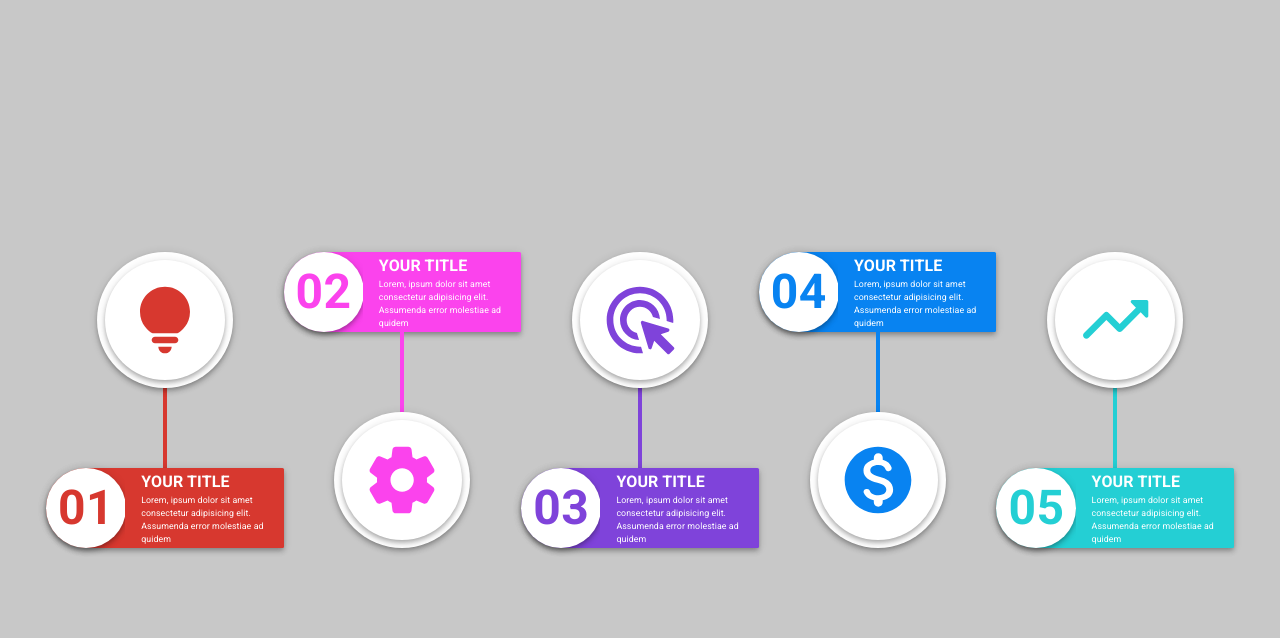
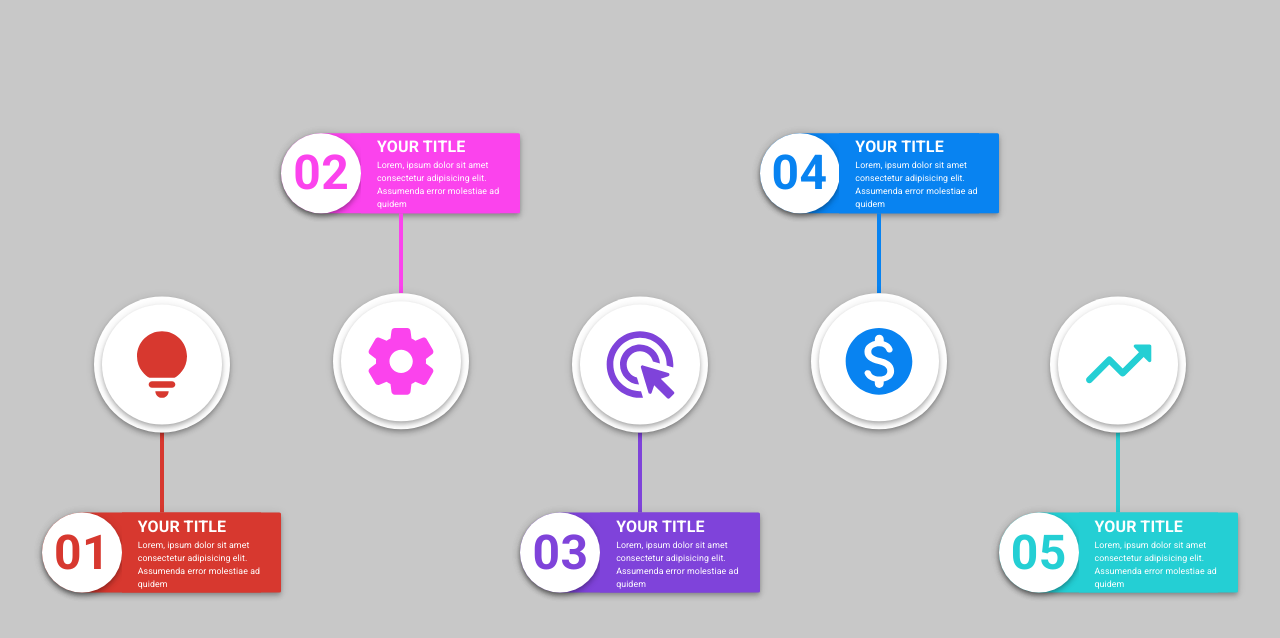
Before and after one commit to KOKUMUbooker/react-challenge, a React (Create React App) app: page / in a window 1280 px wide. Shown: the top 638 px of the page. Built offline with nearby package versions, Linux system fonts and the light colour scheme.

Commit message:
Position entities at central line using translate

```diff
--- a/src/App.tsx
+++ b/src/App.tsx
@@ -4,6 +4,7 @@ import { PurpleEntity, RedEntity } from './entities';
 
 function App() {
   return (
+    <>
       <Box
         style={{
           height: '100vh',
@@ -13,12 +14,13 @@ function App() {
           alignItems: 'center',
         }}
       >
-      <RedEntity />
+        <RedEntity styles={{}} />
         <PinkEntity />
         <PurpleEntity />
         <DarkBlueEntity />
         <LightBlueEntity />
       </Box>
+    </>
   );
 }
 
--- a/src/components/bottom-facing-element.tsx
+++ b/src/components/bottom-facing-element.tsx
@@ -20,6 +20,7 @@ export function BottomFacingElement(props: BottomFacingElementProps) {
           flexDirection: 'column',
           justifyContent: 'center',
           alignItems: 'center',
+          translate: '0 15%',
           ...styles,
         }}
       >
--- a/src/components/sub-components/info-card.tsx
+++ b/src/components/sub-components/info-card.tsx
@@ -11,7 +11,7 @@ export function InfoCard({ color, infoCardNumber }: InfoCardProps) {
       <Paper
         elevation={4}
         style={{
-          maxWidth: '14.85rem',
+          maxWidth: '14.95rem',
           borderTopLeftRadius: '6.5rem',
           borderBottomLeftRadius: '6.5rem',
           backgroundColor: color,
--- a/src/components/top-facing-element.tsx
+++ b/src/components/top-facing-element.tsx
@@ -19,6 +19,7 @@ export function TopFacingElement(props: TopFacingElementProps) {
           flexDirection: 'column',
           justifyContent: 'center',
           alignItems: 'center',
+          translate: '0 -40%',
           ...styles,
         }}
       >
```
Also changed, not shown: 1 other file (tests, documents, lock files or other folders). Lines whose indentation alone changed are shown as unchanged.
